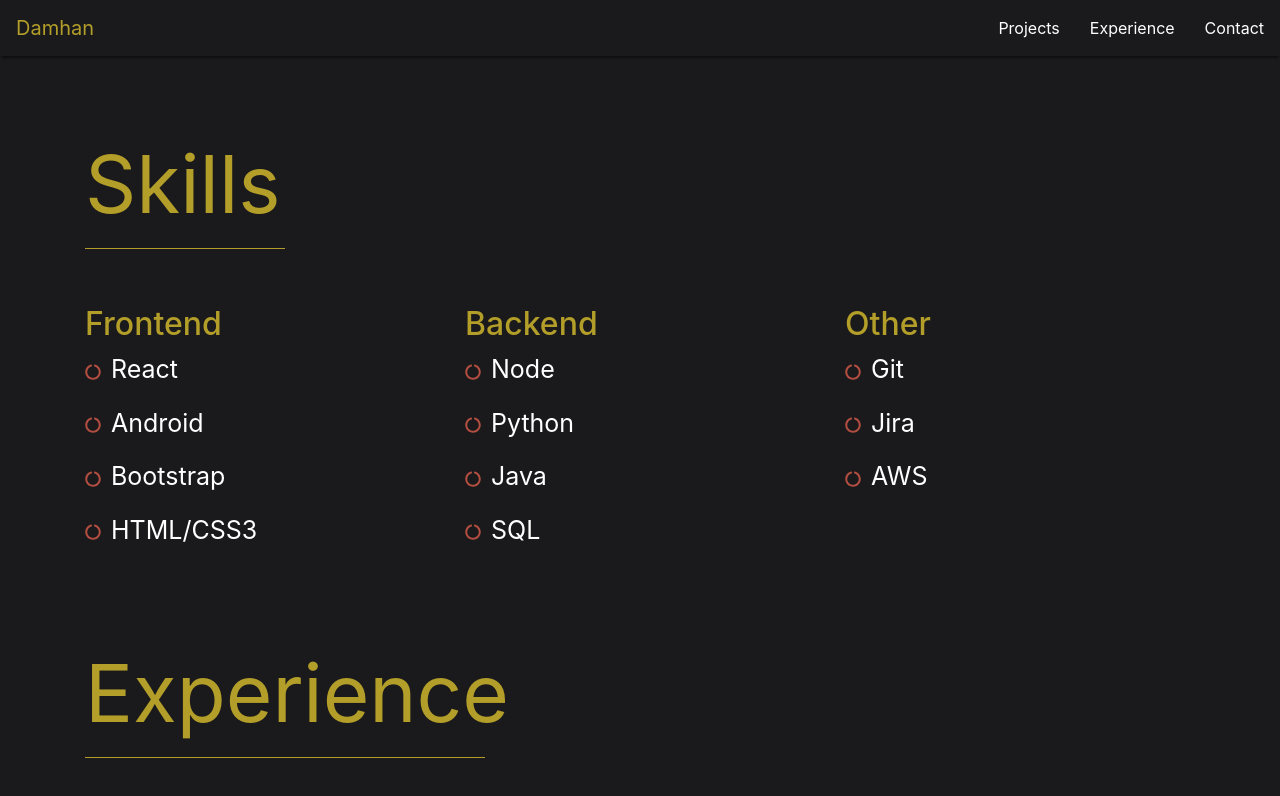
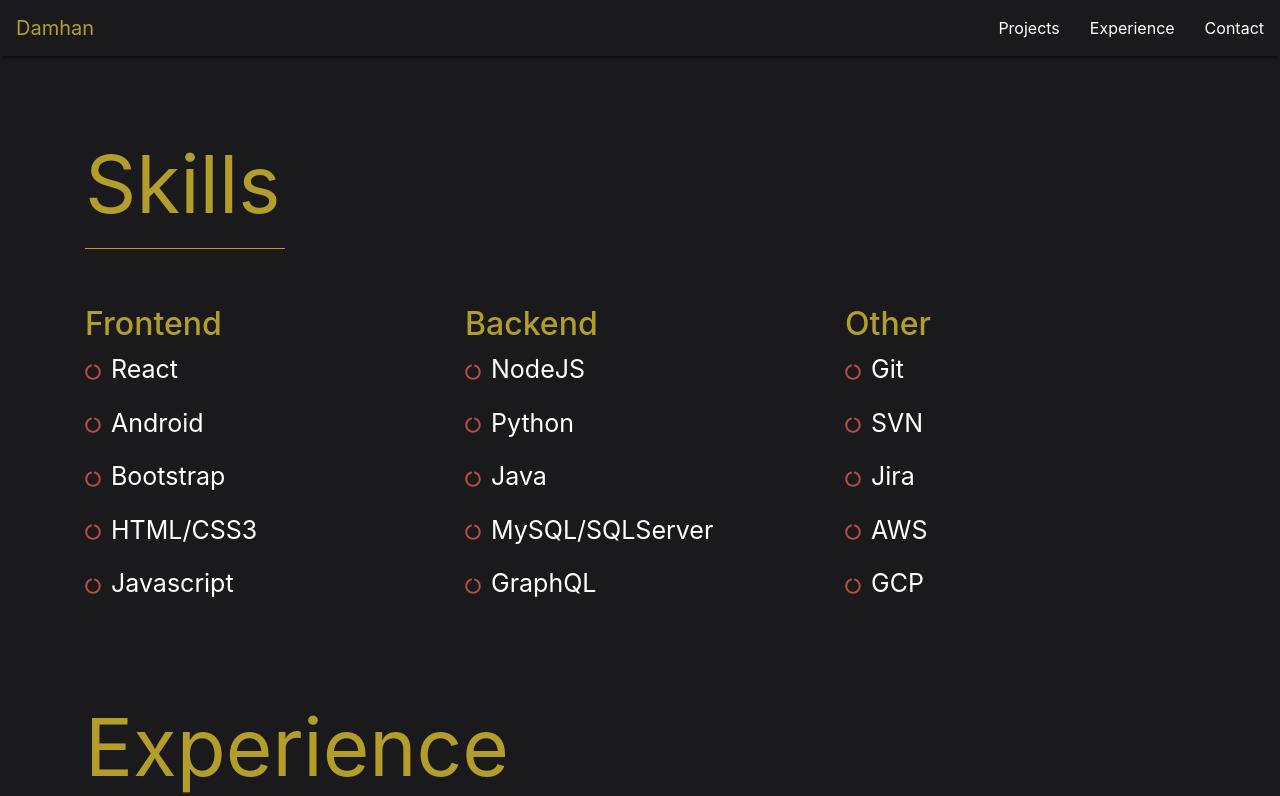
Before and after one commit to Damhan/ReactPortfolio, a React (Create React App) app: page /experience in a window 1280 px wide. Shown: the top 796 px of the page. Built offline with nearby package versions, Linux system fonts and the light colour scheme.

Commit message:
Updated text, removed unused imports, cleaned up project-card css.

```diff
--- a/src/App.css
+++ b/src/App.css
@@ -97,6 +97,8 @@ nav {
 .project-card {
   background-color: rgb(248, 248, 248) !important;
   color:black !important;
+  border-color: #1A1A1D !important;
+  border-radius: 4px;
 }
 
 .proj-git-link {
--- a/src/components/ContactForm.js
+++ b/src/components/ContactForm.js
@@ -1,6 +1,5 @@
 import React from 'react';
 import './../App.css';
-import { FaGratipay } from 'react-icons/fa';
 
 class ContactForm extends React.Component {
 
--- a/src/components/Experience.js
+++ b/src/components/Experience.js
@@ -32,6 +32,7 @@ function Experience() {
             <Skill className="text-left" value={"Android"}/>
             <Skill className="text-left" value={"Bootstrap"}/>
             <Skill className="text-left" value={"HTML/CSS3"}/>
+            <Skill className="text-left" value={"Javascript"}/>
 
           </div>
 
@@ -40,10 +41,11 @@ function Experience() {
 
           <div class="skills-wrapper text-left">
             <h3 class="skills-title">Backend</h3>
-            <Skill className="text-left" value={"Node"}/>
+            <Skill className="text-left" value={"NodeJS"}/>
             <Skill className="text-left" value={"Python"}/>
             <Skill className="text-left" value={"Java"}/>
-            <Skill className="text-left" value={"SQL"}/>
+            <Skill className="text-left" value={"MySQL/SQLServer"}/>
+            <Skill className="text-left" value={"GraphQL"}/>
 
           </div>
         </div>
@@ -52,8 +54,11 @@ function Experience() {
           <div class="skills-wrapper text-left">
             <h3 class="skills-title">Other</h3>
             <Skill className="text-left" value={"Git"}/>
+            <Skill className="text-left" value={"SVN"}/>
             <Skill className="text-left" value={"Jira"}/>
             <Skill className="text-left" value={"AWS"}/>
+            <Skill className="text-left" value={"GCP"}/>
+
 
           </div>
         </div>
--- a/src/components/ExperienceCard.js
+++ b/src/components/ExperienceCard.js
@@ -1,10 +1,5 @@
 import React from 'react';
 import './../App.css';
-import { Link } from 'react-router-dom';
-import {FaCircleNotch} from 'react-icons/fa';
-import { SocialIcon } from 'react-social-icons';
-import { whileStatement, tsConstructorType } from '@babel/types';
-import circle from './../assets/circle.png';
 
 function ExperienceCard(props) {
 
--- a/src/components/Home.js
+++ b/src/components/Home.js
@@ -1,8 +1,6 @@
 import React from 'react';
 import './../App.css';
-import {FaCircleNotch} from 'react-icons/fa';
 import { SocialIcon } from 'react-social-icons';
-import Skill from './Skill';
 import TextLoop from 'react-text-loop';
 import Button from 'react-bootstrap/Button';
 
@@ -18,15 +16,17 @@ function Home() {
                     <p class="home-banner-subtext">I'm a <TextLoop interval={2000}>
                                                             <span class="loop-items">[React]</span>
                                                             <span class="loop-items">[Bootstrap]</span>
-                                                            <span class="loop-items">[Android]</span>
+                                                            <span class="loop-items">[GraphQL]</span>
                                                             <span class="loop-items">[Javascript]</span>
-                                                        </TextLoop> developer located in Dublin Ireland.</p>
+                                                            <span class="loop-items">[Java]</span>
+                                                            <span class="loop-items">[Python]</span>
+                                                        </TextLoop> developer located in Vancouver, BC.</p>
                     <Button className="lander-but" style={{color:'#1A1A1D', backgroundColor:'#B39E29'}} href="/projects" >Projects</Button>
                 </div>
 
             </div>
             <div class="col main-text">
-                <img src="me.jpg" class="header-img"/>
+                <img src="me.jpg" class="header-img" alt="damhan headshot"/>
                 <div class="container">
                     <div class="row">
                         <div class="col social-icon">
--- a/src/components/Navb.js
+++ b/src/components/Navb.js
@@ -1,15 +1,9 @@
 import React from 'react';
 import './../App.css';
 import { Link } from 'react-router-dom';
-import { whileStatement } from '@babel/types';
 import Navbar from 'react-bootstrap/Navbar'
-import Nav from 'react-bootstrap/Nav';
 
 function Navb() {
-
-  const NavStyle = {
-    color: 'white'
-  }
 
   return (
 
--- a/src/components/Projects.js
+++ b/src/components/Projects.js
@@ -1,7 +1,6 @@
 import React from 'react';
 import './../App.css';
 import Card from 'react-bootstrap/Card';
-import {Link} from 'react-router-dom';
 import dba from '../assets/DublinBusAssist.png';
 import portfolio from '../assets/portfolio.PNG';
 import notes from '../assets/reactNotes.PNG';
--- a/src/components/Skill.js
+++ b/src/components/Skill.js
@@ -1,10 +1,6 @@
 import React from 'react';
 import './../App.css';
-import { Link } from 'react-router-dom';
 import {FaCircleNotch} from 'react-icons/fa';
-import { SocialIcon } from 'react-social-icons';
-import { whileStatement } from '@babel/types';
-import circle from './../assets/circle.png';
 
 function Skill(props) {
 
```
Also changed, not shown: 1 other file (tests, documents, lock files or other folders).
